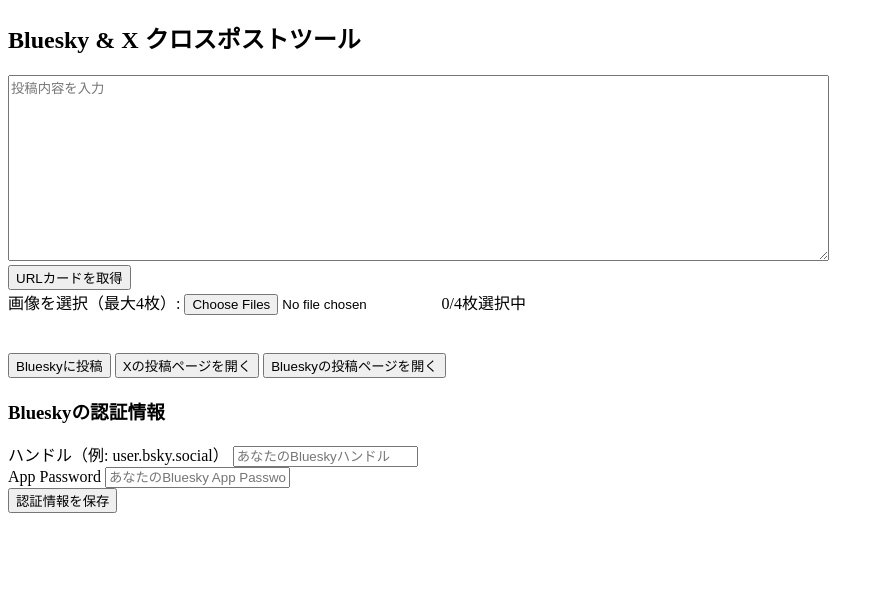
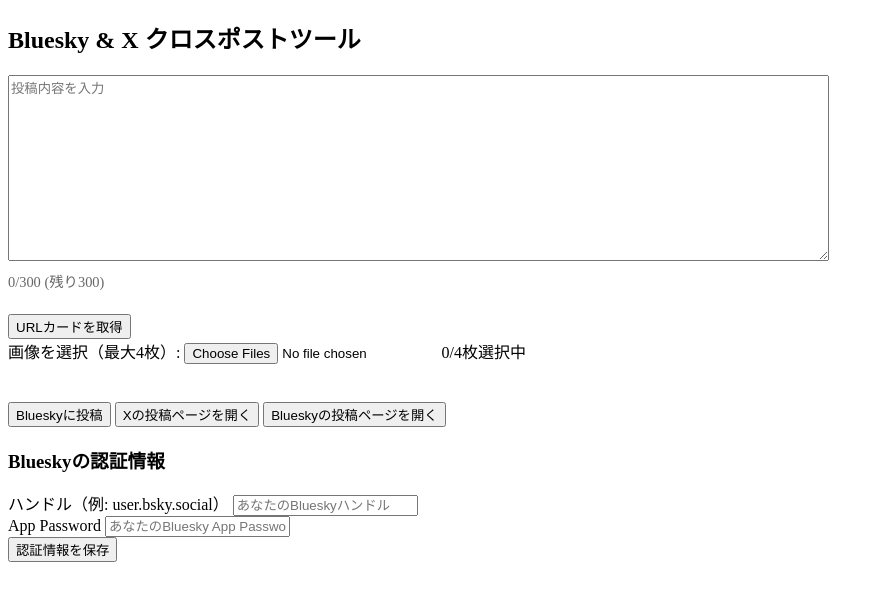
Before and after one commit to gamersdb/crosspost, a plain HTML site: page index.html in a window 1280 px wide. Shown: the whole page, without its empty margins (0-884 px from the left). Drawn offline with Linux system fonts and the light colour scheme.

Commit message:
feat: Unicode Grapheme Cluster単位での文字数カウントを実装
- Intl.Segmenterを使用して正確なGrapheme Clusterカウントを実装
- フォールバックとして[...text].lengthを使用
- 文字数のリアルタイム表示と300文字制限の警告を追加

```diff
--- a/index.html
+++ b/index.html
@@ -70,8 +70,36 @@
         font-size: 0.8em;
         color: #999;
       }
+      #characterCount {
+        color: #666;
+        margin: 5px 0;
+        font-size: 0.9em;
+      }
+      #characterCount.over-limit {
+        color: red;
+      }
     </style>
     <script>
+      // Unicode Grapheme Cluster単位での文字数カウント
+      function countGraphemeClusters(text) {
+        if (typeof Intl !== 'undefined' && Intl.Segmenter) {
+          const segmenter = new Intl.Segmenter('und', { granularity: 'grapheme' });
+          return [...segmenter.segment(text)].length;
+        }
+        // フォールバック: JavaScriptの文字列長を使用
+        return [...text].length;
+      }
+
+      function updateCharacterCount() {
+        const text = document.getElementById("postText").value;
+        const count = countGraphemeClusters(text);
+        const limit = 300;
+        const remaining = limit - count;
+        const countElement = document.getElementById("characterCount");
+        countElement.textContent = `${count}/${limit} (残り${remaining})`;
+        countElement.className = remaining < 0 ? "character-count over-limit" : "character-count";
+      }
+
       // 選択された画像の配列を保持
       let selectedImages = [];
       const MAX_IMAGES = 4;
@@ -836,6 +864,19 @@
           container.style.color = "red";
         }
       }
+
+      // 初期化時の設定
+      document.addEventListener("DOMContentLoaded", function() {
+        const textarea = document.getElementById("postText");
+        textarea.addEventListener("input", updateCharacterCount);
+        updateCharacterCount(); // 初期表示
+
+        // 保存された認証情報があれば読み込む
+        const savedHandle = localStorage.getItem("bluesky_handle");
+        const savedAppPassword = localStorage.getItem("bluesky_app_password");
+        if (savedHandle) document.getElementById("blueskyHandle").value = savedHandle;
+        if (savedAppPassword) document.getElementById("blueskyAppPassword").value = savedAppPassword;
+      });
     </script>
   </head>
   <body>
@@ -847,6 +888,7 @@
       cols="100"
       placeholder="投稿内容を入力"
     ></textarea>
+    <div id="characterCount"></div>
     <br />
     <button id="getUrlCardButton" onclick="getUrlCard()">URLカードを取得</button
     ><br />
```
